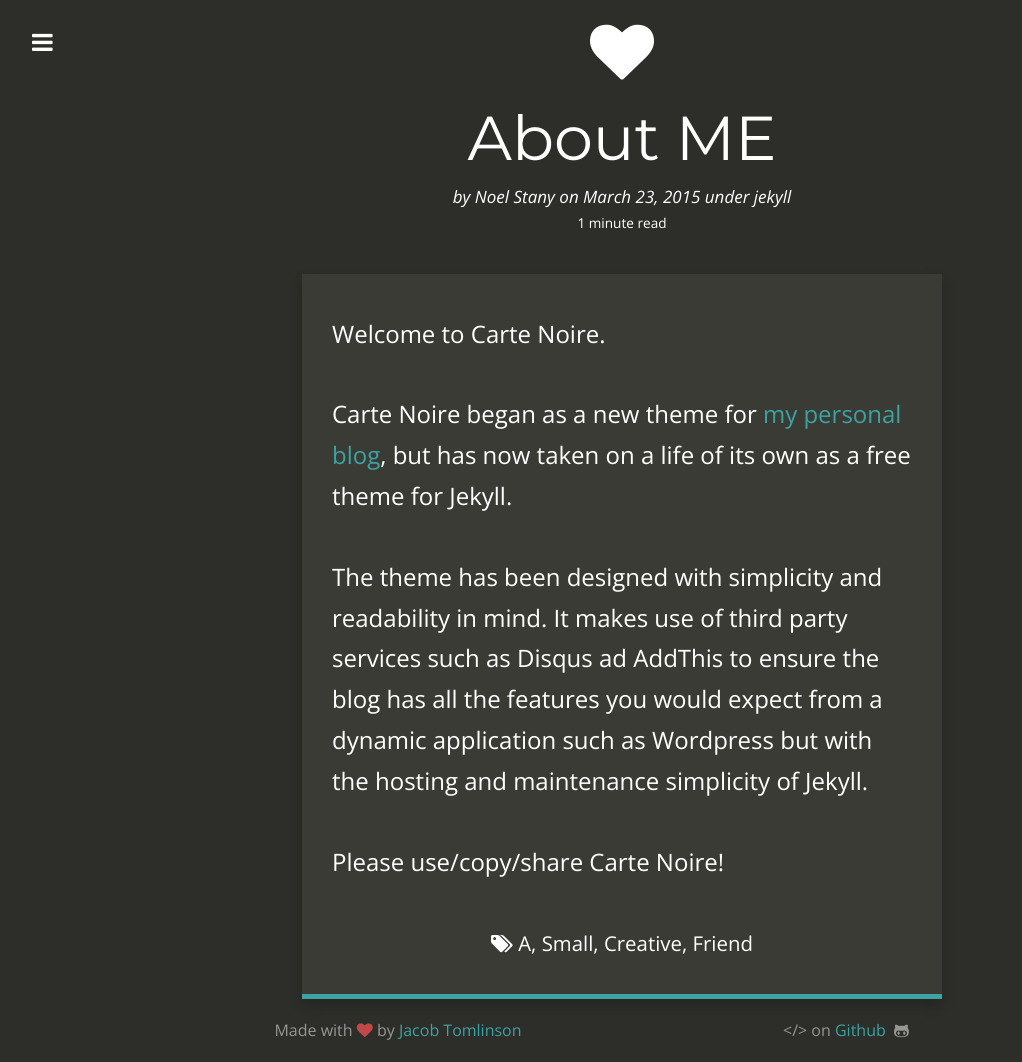
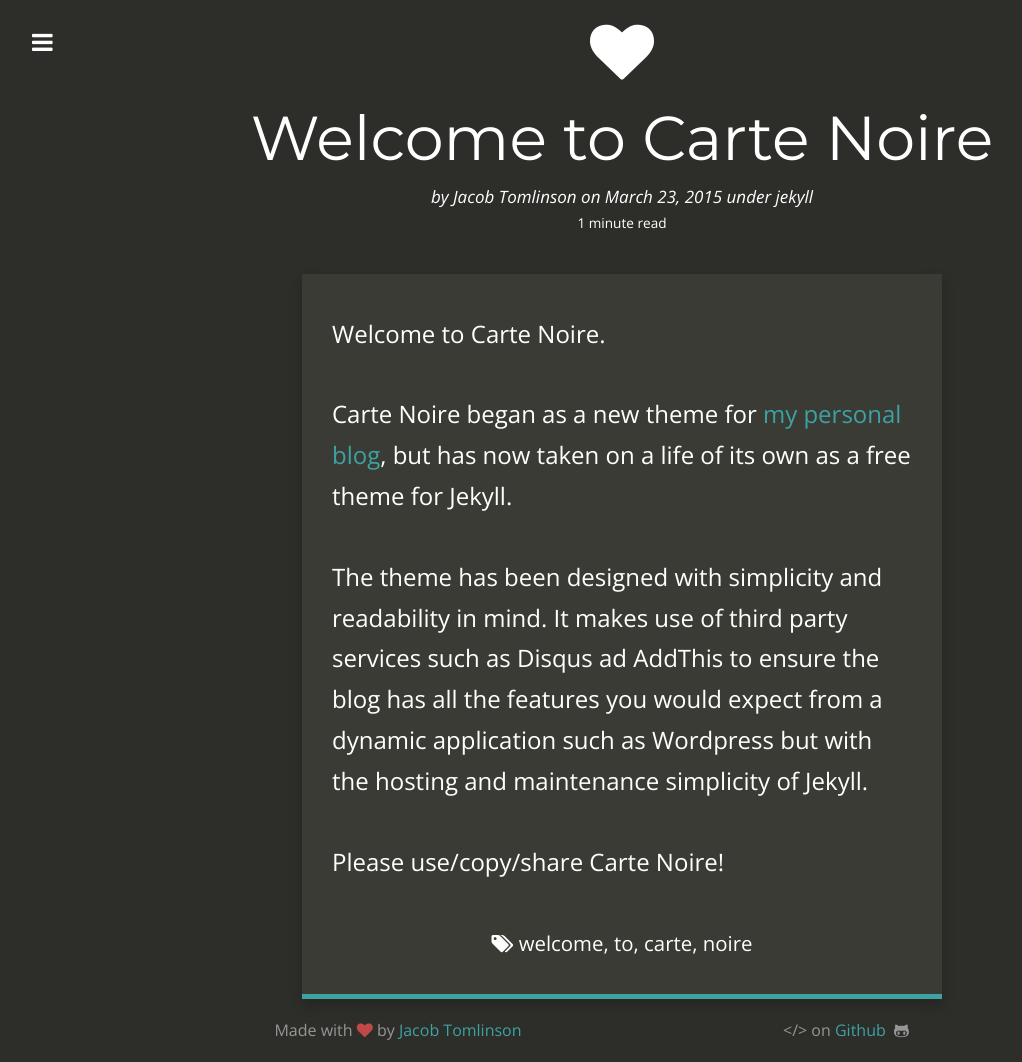
Before and after one commit to stanynoel/stanynoel.github.io, a Jekyll site: the page built from _posts/2015-03-23-welcome-to-carte-noir.md, in a window 1280 px wide. Shown: the whole page, without its empty margins (18-1040 px from the left). Built offline with Jekyll 4.4.1, drawn with Linux system fonts in a browser that asks for light colours; nearby versions of some CDN libraries.

Commit message:
Update 2015-03-23-welcome-to-carte-noir.md
...

```diff
--- a/_posts/2015-03-23-welcome-to-carte-noir.md
+++ b/_posts/2015-03-23-welcome-to-carte-noir.md
@@ -1,16 +1,16 @@
 ---
 layout:     post
-title:      About ME
+title:      Welcome to Carte Noire
 date:       2015-03-23 15:31:19
-author:     Noel Stany
-summary:    Data Science Enthusiast
+author:     Jacob Tomlinson
+summary:    Carte Noire is a dark blog theme for Jekyll focusing on a clear reading experience.
 categories: jekyll
 thumbnail:  heart
 tags:
- - A
- - Small
- - Creative
- - Friend
+ - welcome
+ - to
+ - carte
+ - noire
 ---
 
 Welcome to Carte Noire.
```
